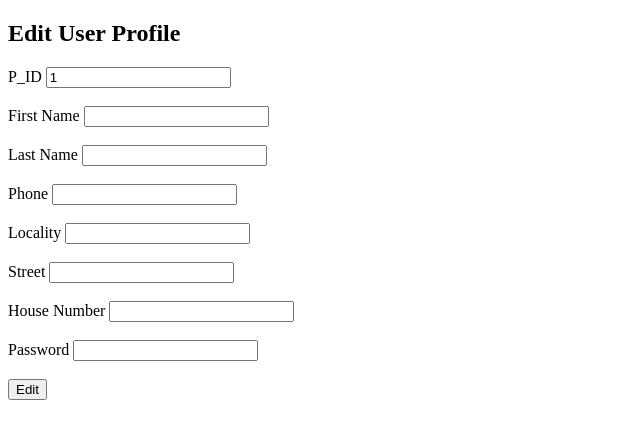
After one commit to suparna-here-123/Paws-and-Claws-v2, a FastAPI app: template templates/userEdit.html in a window 1280 px wide. The commit adds this page. Shown: the top 439 px of the page, without its empty margins (0-640 px from the left). Run offline with FastAPI, Linux system fonts and the light colour scheme; the template is opened without the code that fills it: most values are stand-ins (such as "Sample title", 1, 10 or a date in 2020).

```diff
--- a/main.py
+++ b/main.py
@@ -24,20 +24,27 @@ async def root():
 # ------------------------ PERSON/ FUNCTIONS ------------------------
 def generate_PID() :
     cursor = db.cursor()
-    cursor.execute(f"SELECT p_id FROM people order by p_id asc LIMIT 1")
+    cursor.execute(f"SELECT p_id FROM people order by p_id desc LIMIT 1")
     last_pid = int(cursor.fetchall()[0][0][1:])
-    new_pid = 'P' + str(last_pid - 1)
+    new_pid = 'P' + str(last_pid + 5)
     cursor.close()
     return new_pid
 
 def generate_PetID() :
     cursor = db.cursor()
-    cursor.execute(f"SELECT pet_id FROM pets order by p_id asc LIMIT 1")
+    cursor.execute(f"SELECT pet_id FROM pets order by pet_id desc LIMIT 1")
     last_id = int(cursor.fetchall()[0][0][2:])
-    new_id = 'PE' + str(last_id - 1)
+    new_id = 'PE' + str(last_id + 1)
     cursor.close()
     return new_id
 
+def generate_ApptID() :
+    cursor = db.cursor()
+    cursor.execute(f"SELECT appt_i FROM pets order by appt_id desc LIMIT 1")
+    last_id = int(cursor.fetchall()[0][0][1:])
+    new_id = 'A' + str(last_id + 1)
+    cursor.close()
+    return new_id
 
 # To render user registration form
 @app.get("/user/add", response_class=HTMLResponse)
@@ -79,7 +86,7 @@ async def user_login(request : Request) :
     res = cursor.fetchall()
     cursor.close()
 
-    if res[0][0] == pwd :
+    if res and res[0][0] == pwd :
         # Default redirect makes POST request, changing status code match GET
         return RedirectResponse(url=f'/user/homepage/{p_id}', status_code=302)
     else :
@@ -98,39 +105,113 @@ async def user_homepage(request: Request, p_id:str):
 
 # To render pet registration form for a user
 @app.get("/pet/add", response_class=HTMLResponse)
-async def render_pet_add(request: Request, p_id, endpoint):
-    return templates.TemplateResponse("petForm.html", {"request": request, "p_id" : p_id, "endpoint" : endpoint})
+async def render_pet_add(request: Request, p_id):
+    return templates.TemplateResponse("petForm.html", {"request": request, "p_id" : p_id})
 
 # To actually add pet
 @app.post("/pet/add")
 async def pet_add(request : Request) :
     pet_id = generate_PetID()
     form_data = await request.form()
-    data = (pet_id,) + tuple((value for key, value in form_data.items()))
+    form_data = tuple(value for key, value in form_data.items())
+    pets_data, vac_data = (pet_id,) + form_data[0 : 6], (pet_id,) + form_data[6:]
 
     cursor = db.cursor()
-    sql = 'INSERT INTO pets (pet_id, p_id, pet_name, pet_species, pet_breed, pet_gender, pet_dob) VALUES (%s, %s, %s, %s, %s, %s, %s)'
-    cursor.execute(sql, data)
+    pets_sql = 'INSERT INTO pets (pet_id, p_id, pet_name, pet_species, pet_breed, pet_gender, pet_dob) VALUES (%s, %s, %s, %s, %s, %s, %s)'
+    cursor.execute(pets_sql, pets_data)
     db.commit()
+
+    vacs_sql = 'INSERT INTO vaccinations VALUES (%s, %s, %s)'
+    cursor.execute(vacs_sql, vac_data)
+    db.commit()
+
     cursor.close()
     return {"Message" : "Successfully added pet!"}
 
 # To render all details of a user's pet
 @app.get("/pet/view", response_class=HTMLResponse)
 async def render_pet_add(request: Request, p_id):
-    # Getting all pets of given user
+
+    # Getting details of all pets of a user from PETS table
     cursor = db.cursor()
     sql = "SELECT * FROM pets WHERE p_id = %s"
     cursor.execute(sql, (p_id,))
     res = cursor.fetchall()
+
     return templates.TemplateResponse("petView.html", {"request": request,"res" : res})
 
+# To view vaccination history of a pet (from user or vet side)
+@app.get("/pet/vacc", response_class=HTMLResponse)
+async def render_pet_vacc(request : Request, pet_id) :
+    cursor = db.cursor()
+    sql = "SELECT v.pet_id, p.pet_name, v.vac_name, v.vac_date\
+           FROM vaccinations v JOIN pets p on v.pet_id = p.pet_id\
+           WHERE v.pet_id = %s"
+
+    cursor.execute(sql, (pet_id,))
+    res = cursor.fetchall()
+
+    return templates.TemplateResponse("petVaccs.html", {"request": request,"res" : res})
+
 # To delete a PET from user side
-@app.get("/pet/delete")
-async def pet_edit(request : Request, p_id, pet_id) :
+@app.post("/pet/delete")
+async def pet_delete(request : Request) :
+    form_data = await request.form()
+    data = tuple((value for key, value in form_data.items()))
+
     cursor = db.cursor()
     sql = 'DELETE FROM pets WHERE p_id = %s and pet_id = %s'
-    cursor.execute(sql, (p_id, pet_id))
+    cursor.execute(sql, data)
     db.commit()
     cursor.close()
     return {"Message" : "Successfully DELETED pet!"}
+
+# To render user edit form
+@app.get("/user/edit")
+async def render_user_edit(request : Request, p_id) :
+    return templates.TemplateResponse("userEdit.html", {"request": request, "p_id" : p_id})
+
+# To actually edit the profile
+@app.post("/user/edit")
+async def user_edit(request : Request) :
+    form_data = await request.form()
+    form_data = tuple(value for key, value in form_data.items())
+    p_id, data = form_data[0], form_data[1 : ]
+    data += (p_id,)
+
+    cursor = db.cursor()
+    sql = "UPDATE people SET \
+        p_firstName = %s, p_lastName = %s, p_phone = %s, \
+        p_locality = %s, p_street = %s, p_houseNum = %s, p_password = %s\
+        WHERE p_id = %s"
+    cursor.execute(sql, data)
+    db.commit()
+    cursor.close()
+
+    return {"Message" : "Successfully updated user profile!"}
+
+@app.post("/user/delete")
+async def user_delete(request : Request) :
+    p_id = (await request.form())["p_id"]
+    cursor = db.cursor()
+    sql = f"DELETE FROM people WHERE p_id = %s"
+    cursor.execute(sql, (p_id,))
+    db.commit()
+    cursor.close()
+    return {"Message" : "Successfully deleted profile!"}
+
+
+# SHOULD DISPLAY AVAILABLE DOCTORS IN CLINICS NEARBY!!!
+@app.get("/user/book")
+async def render_user_book(request : Request, p_id, pet_id) :
+    return templates.TemplateResponse("userBook.html", {"request": request, "p_id" : p_id, "pet_id" : pet_id})
+
+# TO BE DONE
+# @app.post("/user/book")
+# async def user_book(request : Request) :
+#     form_data = await request.form()
+#     form_data = tuple(value for key, value in form_data.items())
+#     appt_id = generate_ApptID()
+#     data = (appt_id,) + form_data
+
+#     sql = 'INSERT INTO appointments '
--- /dev/null
+++ b/templates/userEdit.html
@@ -0,0 +1,38 @@
+<!DOCTYPE html>
+<html lang="en">
+<head>
+    <meta charset="UTF-8">
+    <title>Edit User Profile</title>
+</head>
+<body>
+    <h2>Edit User Profile</h2>
+    <form action="/user/edit" method="post">
+        <label for="p_id">P_ID</label>
+        <input type="text" id="p_id" name="p_id" value = {{ p_id }} readonly><br><br>
+
+        <label for="firstName">First Name</label>
+        <input type="text" id="firstName" name="firstName" required><br><br>
+
+        <label for="lastName">Last Name</label>
+        <input type="text" id="lastName" name="lastName" required><br><br>
+
+        <label for="Phone">Phone</label>
+        <input type="tel" id="phone" name="phone" required><br><br>
+
+        <label for="Locality">Locality</label>
+        <input type="text" id="locality" name="locality" required><br><br>
+
+        <label for="Street">Street</label>
+        <input type="text" id="street" name="street" required><br><br>
+
+        <label for="House Number">House Number</label>
+        <input type="number" id="houseNum" name="houseNum" required><br><br>
+
+        <label for="Password">Password</label>
+        <input type="password" id="password" name="password" required><br><br>
+
+
+        <button type="submit">Edit</button>
+    </form>
+</body>
+</html>
```
Also changed, not shown: dbms_project.sql (+10 -9 lines), templates/petForm.html (+11 -1 lines), templates/petVaccs.html (added, +23 -0 lines), templates/petView.html (+22 -2 lines), templates/userBook.html (added, +27 -0 lines), templates/userHomePage.html (+29 -3 lines).
